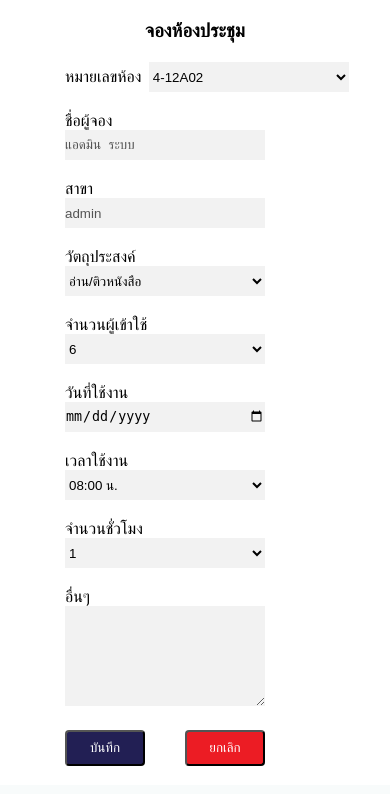
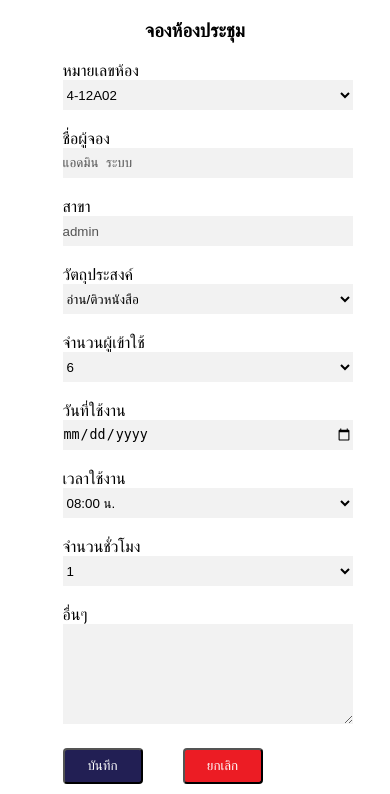
Before and after one commit to tonnnnnnz/Pim-room, a PHP site: page /index.php?page=booking in a window 390 px wide. Shown: the part 59-853 px from the top of the page. Before the commit the page ends 825 px from the top, so only its background shows below. Run offline with PHP 8.4, Linux system fonts and the light colour scheme; a user stored in the database is signed in; data comes from the database, SQL or seed files in the repository; data that the repository does not hold is empty.

Commit message:
Edit responsive

```diff
--- a/css/booking.css
+++ b/css/booking.css
@@ -207,27 +207,27 @@ padding-bottom: 20px;
 }
 
 .container-1-box select{
-width: 200px;
+width: 290px;
 height: 30px;
 }
 
 .container-1-box .long{
-width: 200px;
+width: 290px;
 height: 30px;
 }
 
 .container-1-box .number{
-width: 200px;
+width: 290px;
 height: 30px;
 }
 
 .container-1-box .date, .starttime, .hour{
-width: 200px;
+width: 290px;
 height: 30px;
 }
 
 .container-1-box textarea{
-width: 200px;
+width: 290px;
 height: 100px;
 }
 
@@ -289,8 +289,6 @@ margin-left: 50px;
 }
 
 @media all and (max-width: 320px){
-
-
   .container-2-box {
   padding-bottom: 10px;
   display: flex;
--- a/css/member.css
+++ b/css/member.css
@@ -401,7 +401,7 @@ border-radius: 5px;
 }
 
 
-@media all and (max-width: 700px) {
+@media all and (max-width: 600px) {
 
   .container-table100 {
     width: none;
```
Lines whose indentation alone changed are shown as unchanged.
